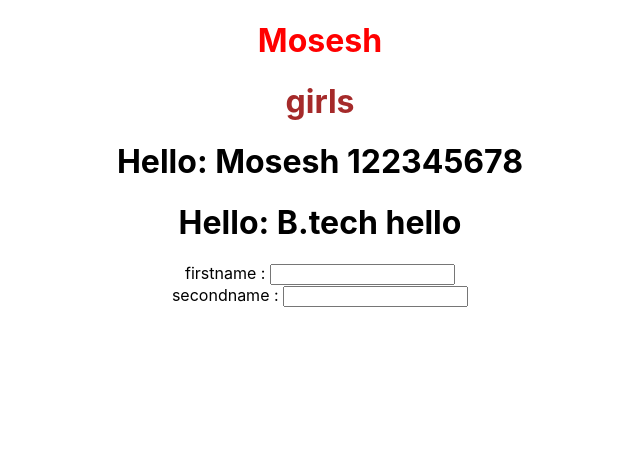
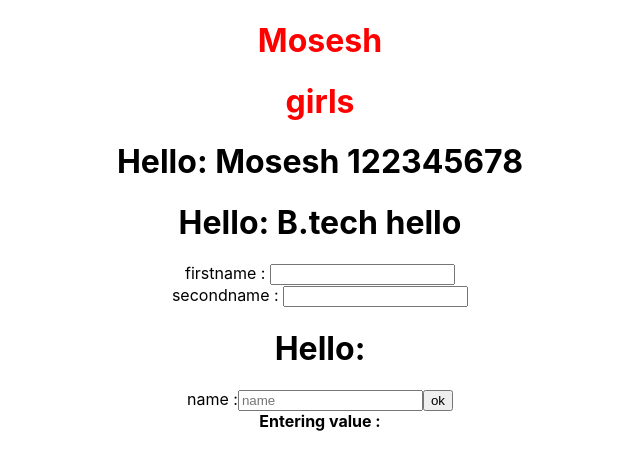
Before and after one commit to aadhisiva/ReactJs, a React (Create React App) app: page / in a window 1280 px wide. Shown: the top 470 px of the page, without its empty margins (320-960 px from the left). Built offline with nearby package versions, Linux system fonts and the light colour scheme.

Commit message:
setState completed

```diff
--- a/src/daily-concept-wise/class.compoennt.js
+++ b/src/daily-concept-wise/class.compoennt.js
@@ -10,17 +10,19 @@ class ClassComponent extends Component {
             student: "B.tech"
         }
     }
+
     // inline/, internal, external
     render() {
         const stleFormate = {
             color: "red",
-        }
+        };
         return (
             <div>
                 <h1 style={stleFormate} >{this.state.name}</h1>
-                <h1 class="app">{this.state.isStudent ? "Boys" : "girls"}</h1>
-                <ClassChild  pass={this.state.name} passOne={122345678}/>
-                <ClassChildTwo passTwo={this.state.student}/>
+                <h1 class="app" style={{color: "red"}}>{this.state.isStudent ? "Boys" : "girls"}</h1>
+                <ClassChild pass={this.state.name} passOne={122345678}/>
+                <ClassChildTwo passTwo={this.state.student} />
+                <LifeCycles />
             </div>
         )
     }
@@ -35,10 +37,10 @@ class ClassChild extends ClassComponent {
         }
     }
     render() {
-        const {pass, passOne} = this.props;
+        // const {pass, passOne} = this.props;
         return (
             <>
-            <h1>Hello: {pass + " "+ passOne}</h1>
+            <h1>Hello: {this.props.pass + " "+ this.props.passOne}</h1>
             </>
         )
     }
@@ -61,6 +63,67 @@ class ClassChildTwo extends ClassComponent {
             </>
         )
     }
+}
+
+class LifeCycles extends ClassComponent {
+    constructor(props) {
+        super(props)
+        this.state = {
+            studentName: "",
+            isShow: false
+        }
+    }
+       // it will reset the data whenever page rerenders
+       componentDidMount(){
+        // code
+        // this.setState((prev)=>({
+        //     ...prev,
+        //     name : "life cycke"
+        // }))
+       };
+       // is invoked immediately before a component is unmounted and destroyed
+       componentWillUnmount(){
+        // code
+       };
+      // componentDidUpdate() is invoked immediately after updating occurs. This method is not called for the initial render.
+       componentDidUpdate(){
+        // code
+       }
+    render() {
+                // function Gree(){
+        //     return new Promise((resolve, reject)=>{
+        //         if(1 ==1){
+        //             resolve("true")
+        //         } else {
+        //             reject("false")
+        //         }
+        //     })
+        // }
+
+        const handleChange = (e) => {
+            // sythetic event
+            // console.log("enterdaat :::",e.target.value);
+            this.setState((prev)=>({
+                ...prev,
+                shbdv: e.target.value
+            }));
+        }
+        const handleClick = () =>{
+            this.setState((prev)=>({
+                ...prev,
+                isShow: true
+            }))
+        }
+        return (
+            <>
+            <h1>Hello: {this.state.name}</h1>
+            name :<input type="text"  placeholder="name" value={this.state.shbdv} onChange={handleChange} />
+            <input type={"button"} value="ok" onClick={handleClick} /><br/>
+            <strong>Entering value : </strong><h1>{this.state.isShow ? this.state.shbdv : ""}</h1>
+
+            </>
+        )
+    }
 
 }
 
```
